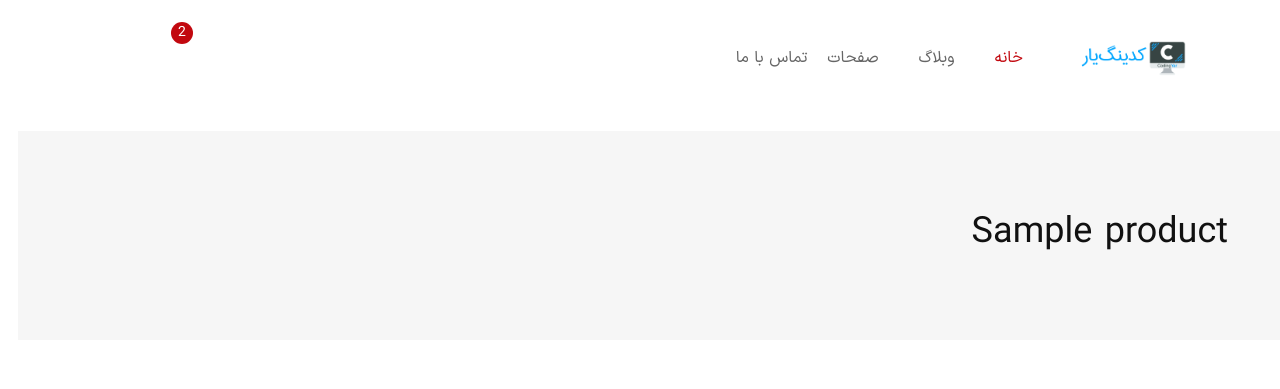
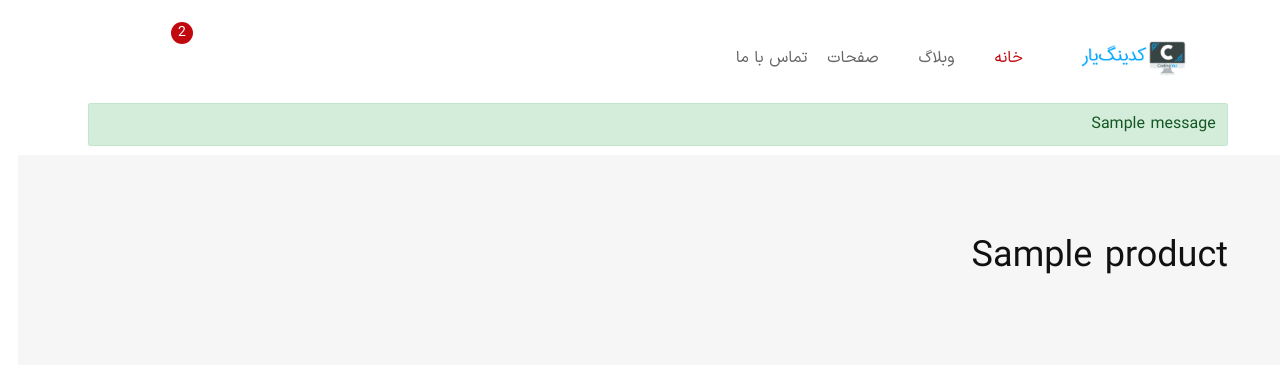
Before and after one commit to rezzahra/django-online-shop, a Django app: page /products/1/ in a window 1280 px wide. Shown: the top 389 px of the page. Run offline with Django 4.2, Linux system fonts and the light colour scheme; tables that the repository leaves empty hold one stand-in row (values such as "Sample post"); one stand-in notice (Sample message) is shown; some libraries are stand-ins or nearby versions; some web fonts are replaced.

Commit message:
add message user for comment

```diff
--- a/products/views.py
+++ b/products/views.py
@@ -1,9 +1,11 @@
 from django.shortcuts import get_object_or_404
 from django.views import generic
-
+from django.contrib import messages
+from django.utils.translation import gettext as _
 import products.models
 from .forms import CommentForm
 from .models import Product, Comment, ActiveCommentManager
+
 
 
 class ProductListView(generic.ListView):
@@ -36,4 +38,5 @@ class CreateCommentForm(generic.CreateView):
         product_id = int(self.kwargs['pk'])
         product = get_object_or_404(Product, id=product_id)
         obj.product = product
+        messages.success(self.request,message=_('your comment is succsfully.'))
         return super().form_valid(form)
--- a/templates/_base.html
+++ b/templates/_base.html
@@ -122,7 +122,16 @@
     </div>
 </header>
 <!-- Header End -->
-\
+
+{# code ersal payam #}
+{% if messages %}
+    <div class="container">
+    {% for message in messages %}
+        <div class="alert alert-{{ message.tags }}">{{ message }}</div>
+    {% endfor %}
+    </div>
+{% endif %}
+
 {% block content %}
 {% endblock content %}
 
```
Also changed, not shown: products/locale/fa/LC_MESSAGES/django.po, 1 other file. Lines whose indentation alone changed are shown as unchanged.
